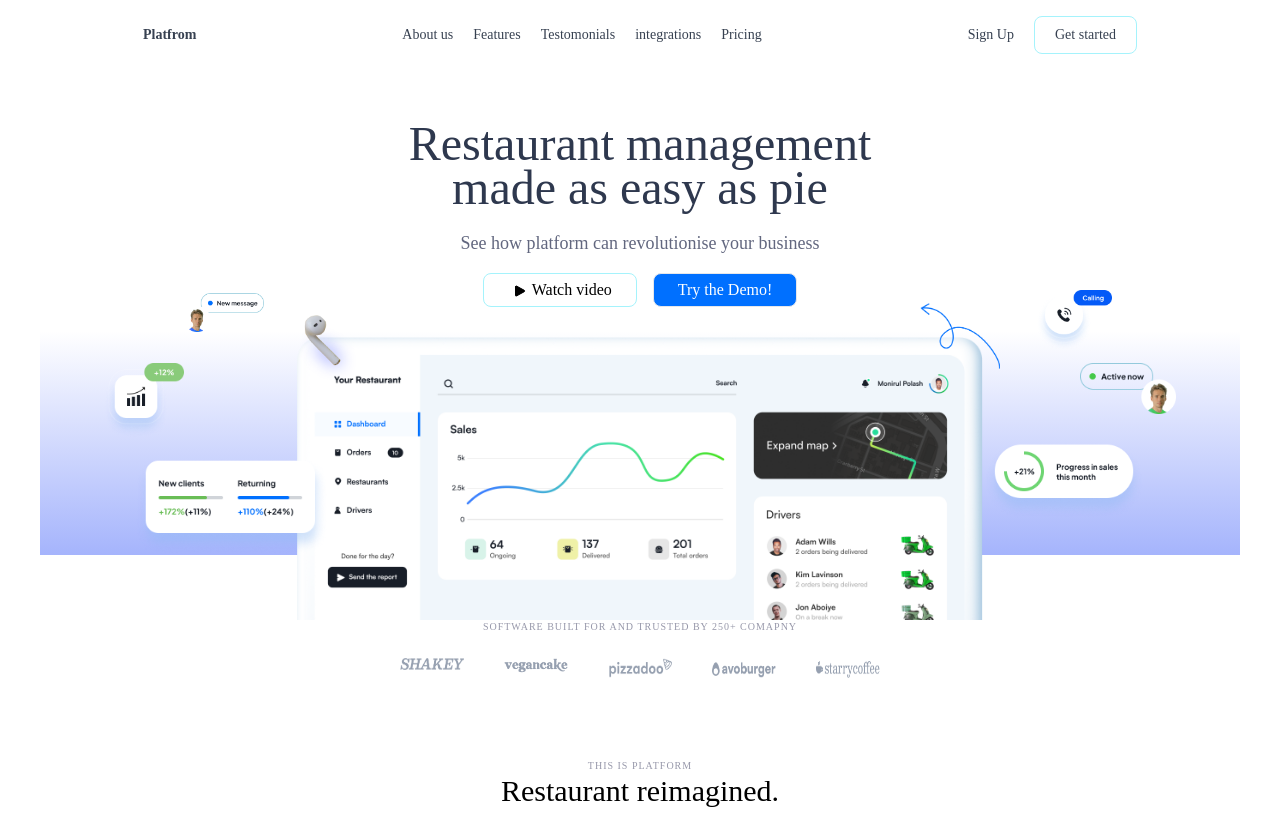
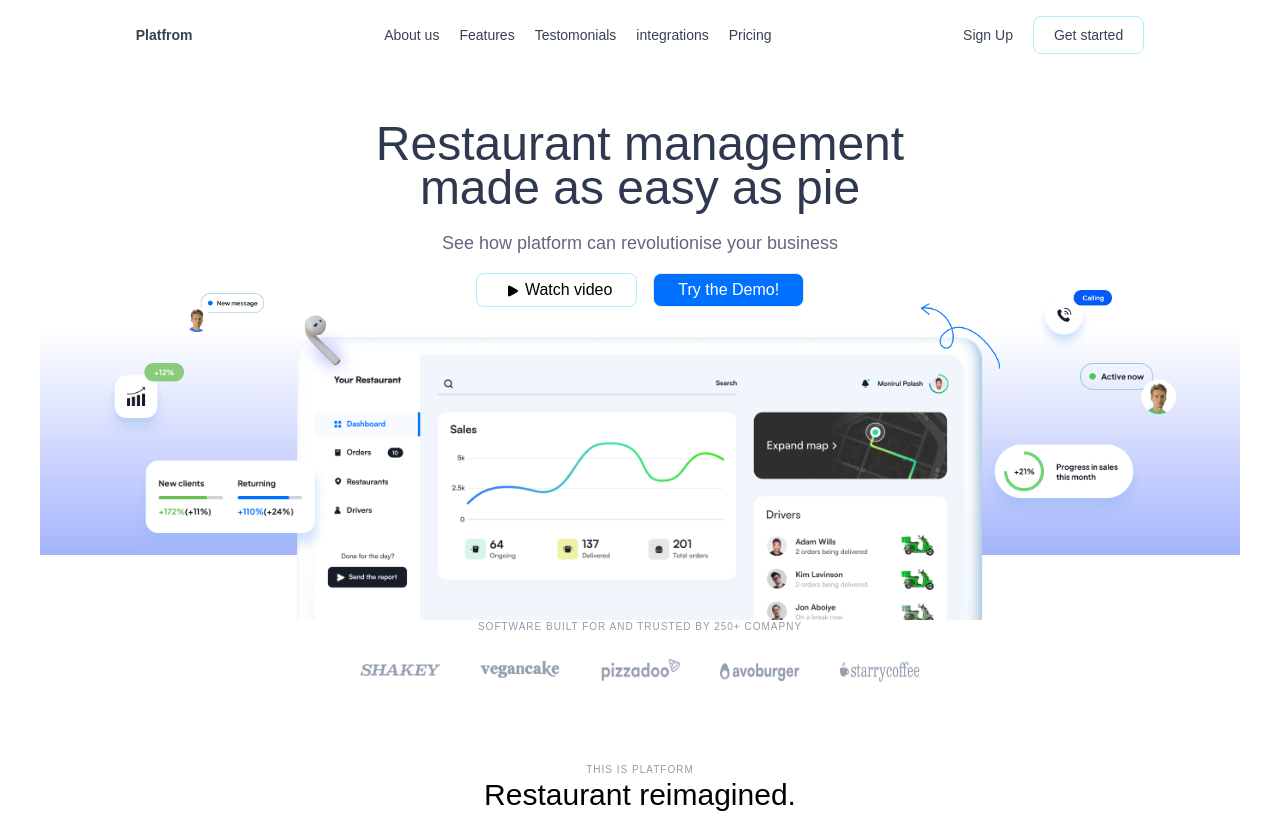
Before and after one commit to shafayatzamil/resturant-landing-project, a React (Create React App) app: page / in a window 1280 px wide. Shown: the top 813 px of the page. Built offline with nearby package versions, Linux system fonts and the light colour scheme.

Commit message:
footer done

```diff
--- a/src/App.js
+++ b/src/App.js
@@ -1,4 +1,3 @@
-import logo from "./logo.svg";
 import "./App.css";
 import Home from "./page/hame/Home";
 
--- a/src/index.css
+++ b/src/index.css
@@ -4,6 +4,6 @@
 
 body {
   margin: 0;
-  font-family: "Plus Jakarta Sans";
+  font-family: 'Plus Jakarta Sans', sans-serif;
 
 }
--- /dev/null
+++ b/src/page/hame/Footer.js
@@ -0,0 +1,44 @@
+import React from "react";
+
+const Footer = () => {
+  return (
+    <div className="flex py-6 max-w-3xl mx-auto gap-4 h-48">
+      <h2 className="basis-2/4 font-bold">Platform</h2>
+      <div className="text-[#62677F] text-sm">
+        <ul>
+          <li className="font-bold mb-2">Features</li>
+          <li>Mangement</li>
+          <li>Communication</li>
+          <li>Analytics</li>
+        </ul>
+      </div>
+      <div className="text-[#62677F] text-sm">
+        <ul>
+          <li className="font-bold mb-2">Success stories</li>
+          <li>Avoburger</li>
+          <li>StartCoffee</li>
+          <li>BaratieRestaurant</li>
+          <li>Vegancake</li>
+          <li>Pizzadoo</li>
+        </ul>
+      </div>
+      <div className="text-[#62677F] text-sm">
+        <ul>
+          <li className="font-bold mb-2">Instagram</li>
+          <li>Facebook</li>
+          <li>Youtube</li>
+        </ul>
+      </div>
+      <div className="text-[#62677F] text-sm">
+        <ul>
+          <li className="font-bold mb-2">Contract</li>
+          <li>15-27 Cooper Square New York, NY USA</li>
+          <li>Hello@Platform</li>
+        </ul>
+      </div>
+    </div>
+  );
+};
+
+export default Footer;
+<h1>Foooter</h1>;
--- a/src/page/hame/Home.js
+++ b/src/page/hame/Home.js
@@ -1,6 +1,7 @@
 import React from "react";
 import Analytics from "./Analytics";
 import Comunication from "./Comunication";
+import Footer from "./Footer";
 import HeroSection from "./HeroSection";
 import Managment from "./Managment";
 import Navbar from "./Navbar";
@@ -23,6 +24,7 @@ const Home = () => {
       <Testomonial />
       <Patner />
       <SuceessfulStories />
+      <Footer />
     </div>
   );
 };
--- a/src/page/hame/SuceessfulStories.js
+++ b/src/page/hame/SuceessfulStories.js
@@ -63,7 +63,7 @@ const SuceessfulStories = () => {
         </div>
       </div>
       {/* platform boost the buissness */}
-      <div className="py-12 bg-gradient-to-t from-indigo-300 to-state-100 mb-12 relative ">
+      <div className="py-12 bg-gradient-to-t from-indigo-300 to-state-100 pb-12 relative ">
         <h3 className="text-center text-2xl mb-2">
           {" "}
           Let platform boost your business!
--- a/src/page/hame/TrastedCompany.js
+++ b/src/page/hame/TrastedCompany.js
@@ -18,12 +18,12 @@ const TrastedCompany = () => {
         >
           SOFTWARE BUILT FOR AND TRUSTED BY 250+ COMAPNY
         </h2>
-        <div className="flex justify-center align=center gap-10">
-          <img src={compani5} className="w-16 h-3" alt="" />
-          <img src={compani4} className="w-16 h-4" alt="" />
-          <img src={compani2} className="w-16  h-5" alt="" />
-          <img src={compani3} className="w-16 h-5" alt="" />
-          <img src={compani1} className="w-16 h-5" alt="" />
+        <div className="flex justify-center items-center gap-10">
+          <img src={compani5} className="w-20 h-3" alt="" />
+          <img src={compani4} className="w-20 h-5" alt="" />
+          <img src={compani2} className="w-20  h-6" alt="" />
+          <img src={compani3} className="w-20 h-6" alt="" />
+          <img src={compani1} className="w-20 h-6" alt="" />
         </div>
       </div>
 
```
